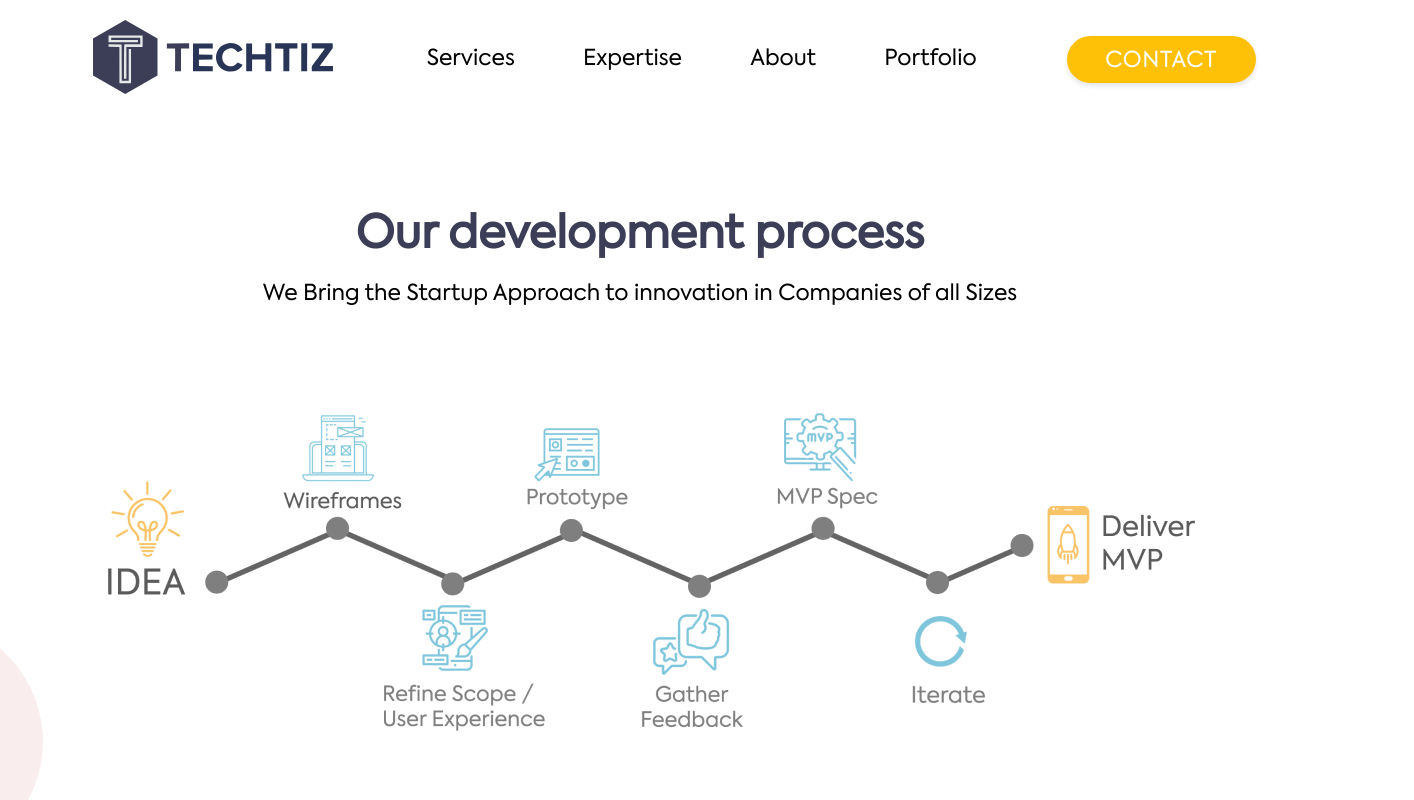
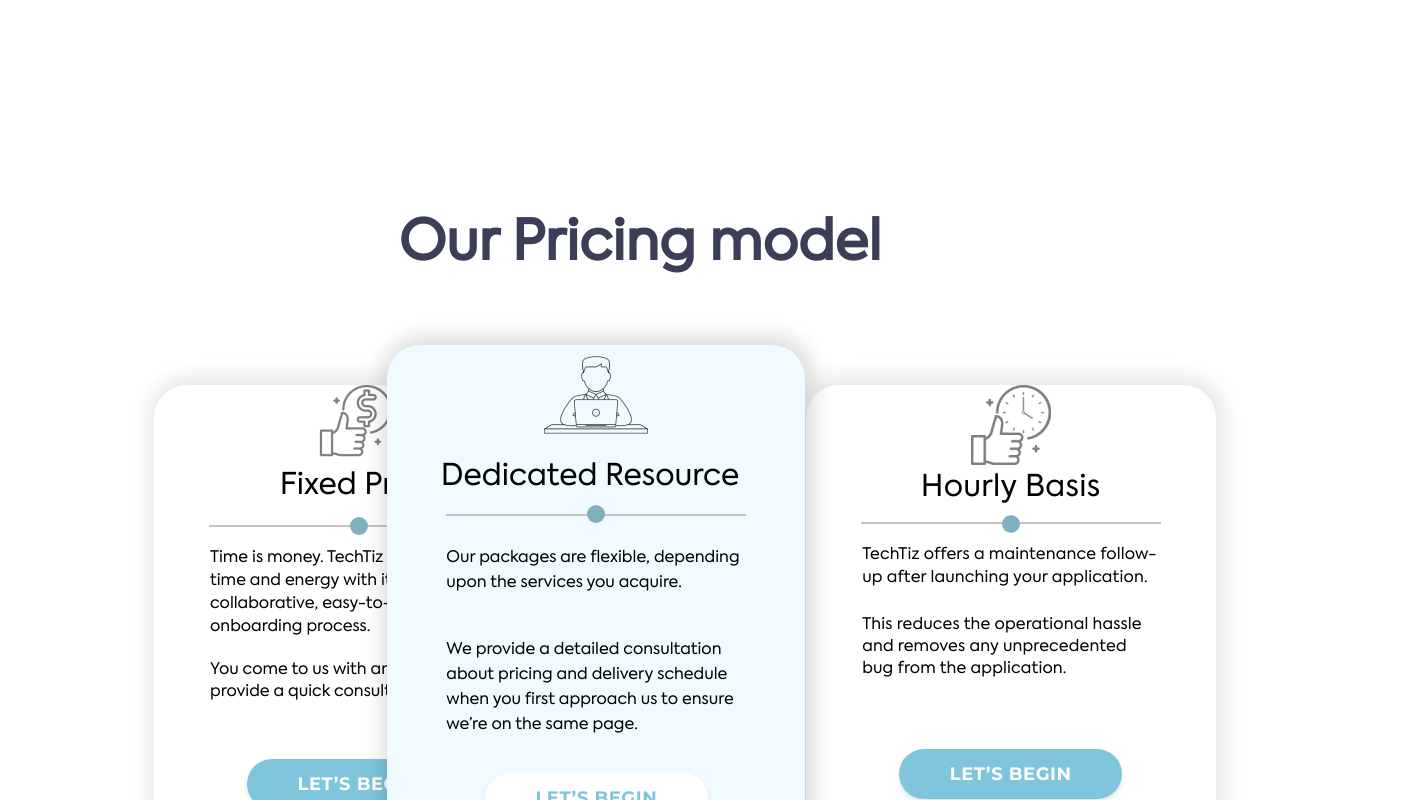
Before and after one commit to mohsinghafoor/techtiz, a React (Create React App) app: page / in a window 1280 px wide. Shown: the top 800 px of the page, 1414 px wide, since content can reach past the window. Built offline with nearby package versions, Linux system fonts and the light colour scheme.

Commit message:
added industries and Services Accordians

```diff
--- a/src/App.js
+++ b/src/App.js
@@ -35,13 +35,13 @@ function App() {
       */}
 
       {/* Responsive components */}
-      <Header />
+      {/* <Header />
       <Process />
       <Services />
       <Feedback />
       <Industries />
+      */}
       <Pricing />
-      <ResponsiveFooter />
     </>
   );
 }
--- a/src/components/pricing/card2.jsx
+++ b/src/components/pricing/card2.jsx
@@ -17,7 +17,7 @@ const useStyles = makeStyles((theme) => ({
     background: "#FFFFFF",
     boxShadow: "2px -2px 21px 6px rgba(0, 0, 0, 0.1)",
     borderRadius: 33,
-    [theme.breakpoints.up("lg")]: { position: "absolute", marginLeft: 350 },
+    [theme.breakpoints.up("lg")]: { position: "absolute", marginLeft: 355 },
     [theme.breakpoints.only("md")]: {
       position: "absolute",
       width: 330,
```
